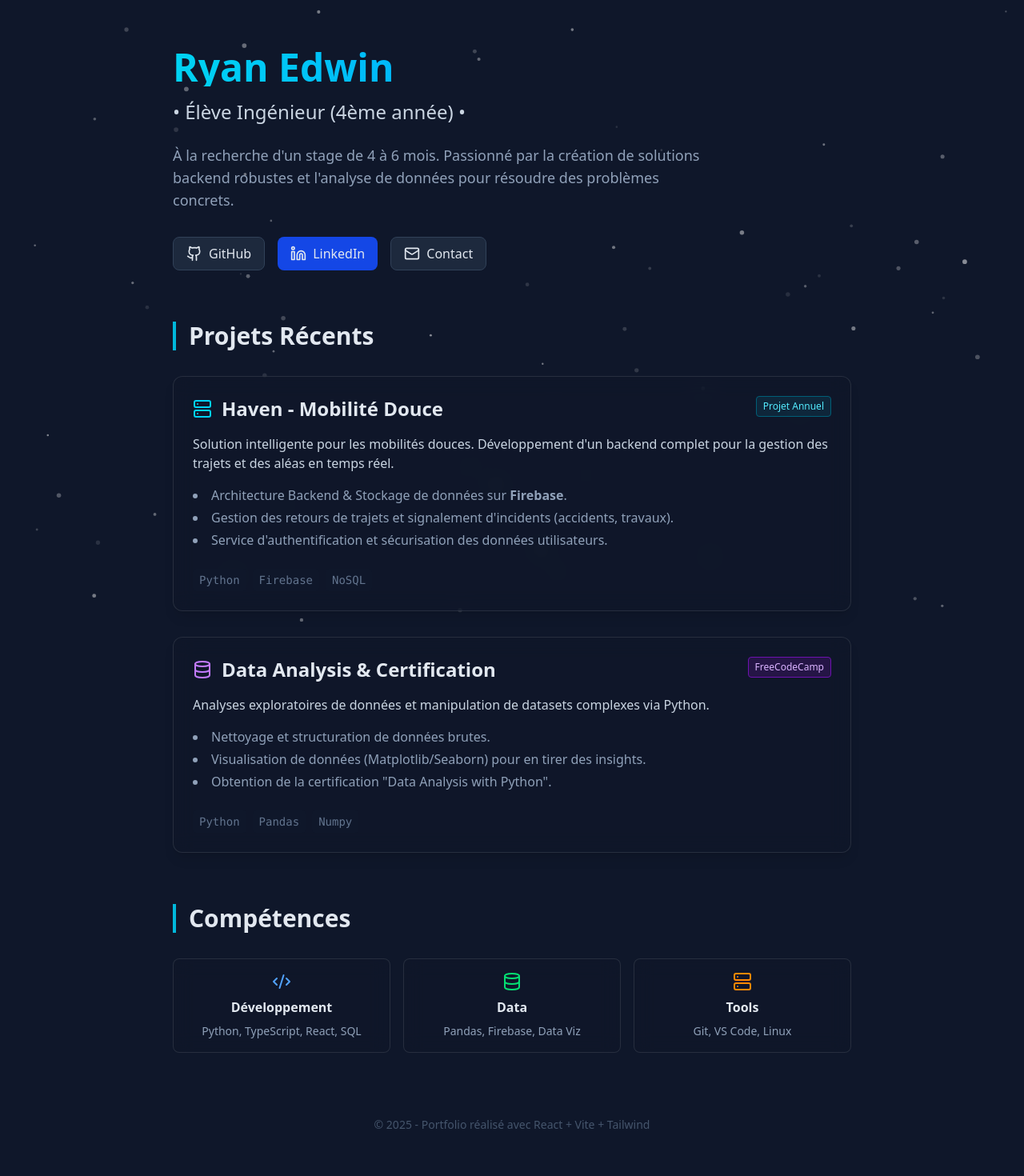
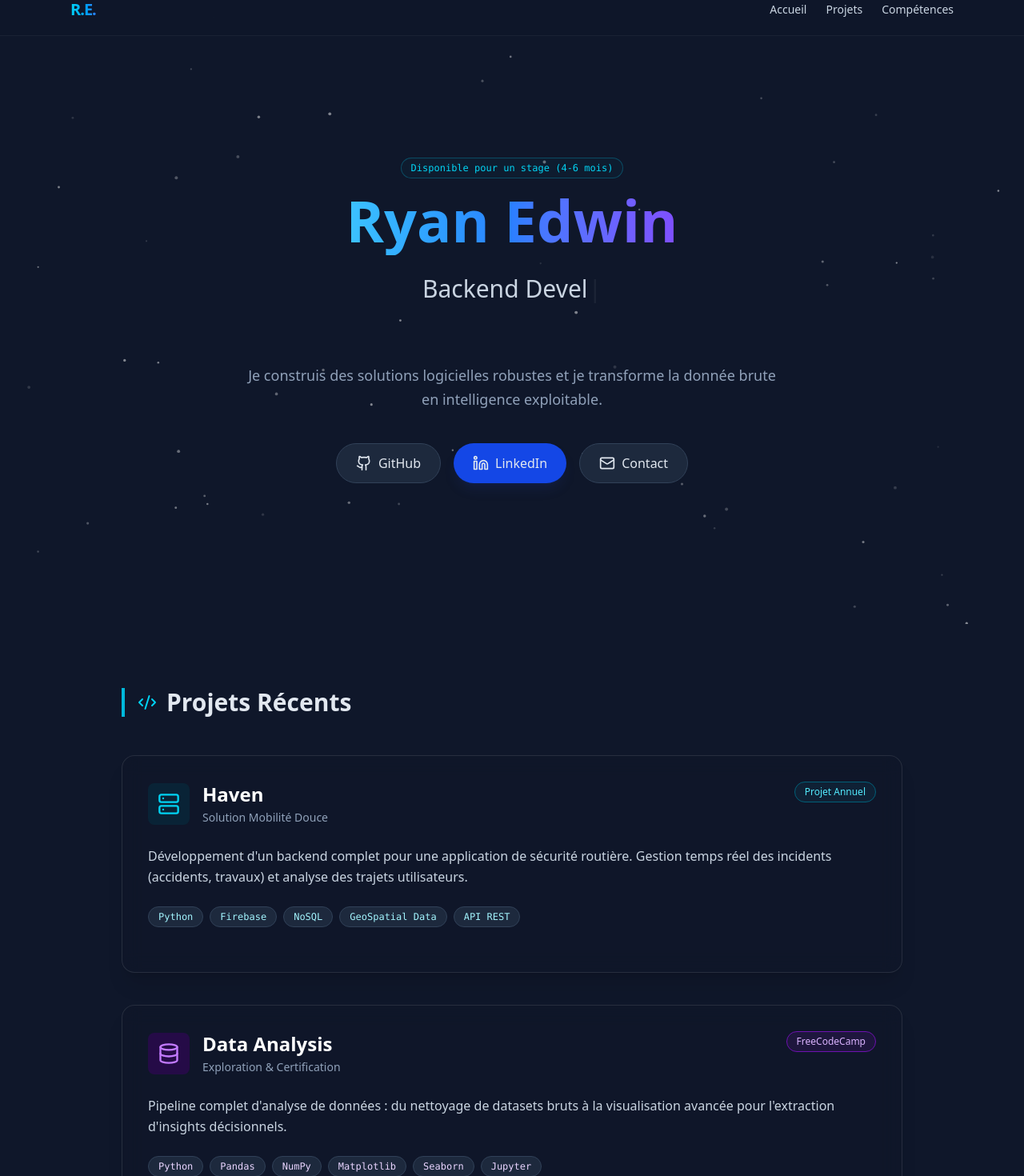
Before and after one commit to ryanwi102/portfolio-data-eng, a React (Vite) app: page / in a window 1280 px wide. Shown: the part 20-1490 px from the top of the page at 80% size. Built offline with nearby package versions, Linux system fonts and the light colour scheme.

Commit message:
Upgrade motion

```diff
--- a/package.json
+++ b/package.json
@@ -14,9 +14,11 @@
     "@tailwindcss/vite": "^4.1.17",
     "@tsparticles/react": "^3.0.0",
     "@tsparticles/slim": "^3.9.1",
+    "framer-motion": "^12.23.26",
     "lucide-react": "^0.556.0",
     "react": "^19.2.0",
-    "react-dom": "^19.2.0"
+    "react-dom": "^19.2.0",
+    "typewriter-effect": "^2.22.0"
   },
   "devDependencies": {
     "@eslint/js": "^9.39.1",
--- a/src/App.tsx
+++ b/src/App.tsx
@@ -1,29 +1,32 @@
+// @ts-nocheck
 import { useEffect, useState, useMemo } from "react";
 import Particles, { initParticlesEngine } from "@tsparticles/react";
 import { loadSlim } from "@tsparticles/slim";
-import { Github, Linkedin, Mail, Database, Server, Code2 } from 'lucide-react';
+import { Github, Linkedin, Mail, Database, Server, Code2, ChevronDown, ExternalLink } from 'lucide-react';
+import { motion } from "framer-motion";
+import Typewriter from 'typewriter-effect';
 
 function App() {
   const [init, setInit] = useState(false);
 
-  // Configuration de l'effet Galaxie
+  // --- CONFIGURATION GALAXIE ---
   const galaxyOptions = useMemo(() => ({
     background: { color: { value: "transparent" } },
     fpsLimit: 120,
     interactivity: {
       events: {
         onHover: { enable: true, mode: "repulse" },
-        resize: { enable: true }, // J'ai aussi corrigé cette ligne pour être sûr
+        resize: { enable: true },
       },
       modes: { repulse: { distance: 100, duration: 0.4 } },
     },
     particles: {
       color: { value: "#ffffff" },
-      move: { enable: true, speed: 0.5 },
-      number: { density: { enable: true, area: 800 }, value: 150 },
+      move: { enable: true, speed: 0.3 }, // Vitesse ralentie pour plus d'élégance
+      number: { density: { enable: true, area: 800 }, value: 120 },
       opacity: { value: { min: 0.1, max: 0.5 }, animation: { enable: true, speed: 1 } },
       shape: { type: "circle" },
-      size: { value: { min: 1, max: 3 } },
+      size: { value: { min: 1, max: 2 } },
     },
     detectRetina: true,
   }), []);
@@ -36,125 +39,230 @@ function App() {
     });
   }, []);
 
+  // Fonction de scroll fluide
+  const scrollToSection = (id) => {
+    const element = document.getElementById(id);
+    if (element) {
+      element.scrollIntoView({ behavior: 'smooth' });
+    }
+  };
+
   return (
     <div className="min-h-screen font-sans selection:bg-cyan-500 selection:text-white pb-20 relative overflow-hidden bg-[radial-gradient(ellipse_at_top,_var(--tw-gradient-stops))] from-slate-900 via-[#090E24] to-black text-slate-200">
 
       {/* BACKGROUND ANIMÉ */}
       {init && (
-        <Particles
-          id="tsparticles"
-          options={galaxyOptions}
-          className="absolute inset-0 -z-10 h-full w-full"
-        />
+        <Particles id="tsparticles" options={galaxyOptions} className="absolute inset-0 -z-10 h-full w-full" />
       )}
+
+      {/* NAVBAR FLOTTANTE */}
+      <nav className="fixed top-0 w-full z-50 bg-slate-900/70 backdrop-blur-md border-b border-white/5">
+        <div className="max-w-6xl mx-auto px-6 h-16 flex items-center justify-between">
+          <div className="font-bold text-xl tracking-tighter bg-gradient-to-r from-cyan-400 to-blue-500 text-transparent bg-clip-text cursor-pointer" onClick={() => scrollToSection('hero')}>
+            R.E.
+          </div>
+          <div className="flex gap-6 text-sm font-medium text-slate-300">
+            <button onClick={() => scrollToSection('hero')} className="hover:text-cyan-400 transition">Accueil</button>
+            <button onClick={() => scrollToSection('projects')} className="hover:text-cyan-400 transition">Projets</button>
+            <button onClick={() => scrollToSection('skills')} className="hover:text-cyan-400 transition">Compétences</button>
+          </div>
+        </div>
+      </nav>
 
       {/* CONTENU PRINCIPAL */}
       <div className="relative z-10">
 
-        {/* HEADER / HERO */}
-        <header className="max-w-4xl mx-auto pt-20 px-6 mb-16 text-center md:text-left">
-          <h1 className="text-5xl font-bold mb-4 bg-gradient-to-r from-cyan-400 to-blue-500 text-transparent bg-clip-text">
+        {/* HERO SECTION */}
+        <header id="hero" className="min-h-screen flex flex-col justify-center items-center text-center px-6 pt-10">
+          <motion.div
+            initial={{ opacity: 0, y: 20 }}
+            animate={{ opacity: 1, y: 0 }}
+            transition={{ duration: 0.8 }}
+            className="max-w-4xl"
+          >
+            <div className="inline-block px-3 py-1 mb-4 text-xs font-mono text-cyan-400 border border-cyan-500/30 rounded-full bg-cyan-900/10">
+              Disponible pour un stage (4-6 mois)
+            </div>
+
+            <h1 className="text-5xl md:text-7xl font-extrabold mb-6 bg-gradient-to-r from-cyan-300 via-blue-500 to-purple-600 text-transparent bg-clip-text pb-2">
               Ryan Edwin
             </h1>
-          <h2 className="text-2xl text-slate-300 mb-6">
-            • Élève Ingénieur (4ème année) •
-          </h2>
-          <p className="text-slate-400 max-w-2xl mb-8 text-lg mx-auto md:mx-0">
-            À la recherche d'un stage de 4 à 6 mois. Passionné par la création de solutions backend robustes
-            et l'analyse de données pour résoudre des problèmes concrets.
+
+            <div className="text-2xl md:text-3xl text-slate-300 mb-8 font-light h-20">
+              <Typewriter
+                options={{
+                  strings: [
+                    'Élève Ingénieur Informatique 4A',
+                    'Backend Developer (Python/Node)',
+                    'Data Analyst & Engineer',
+                  ],
+                  autoStart: true,
+                  loop: true,
+                  delay: 50,
+                  deleteSpeed: 30,
+                }}
+              />
+            </div>
+
+            <p className="text-slate-400 max-w-2xl mx-auto mb-10 text-lg leading-relaxed">
+              Je construis des solutions logicielles robustes et je transforme la donnée brute en intelligence exploitable.
             </p>
-          <div className="flex gap-4 justify-center md:justify-start">
-            <a href="https://github.com/ryanwi102" target="_blank" className="flex items-center gap-2 px-4 py-2 bg-slate-800 rounded-lg hover:bg-slate-700 transition border border-slate-700">
-              <Github size={20} /> GitHub
+
+            <div className="flex flex-wrap gap-4 justify-center">
+              <a href="https://github.com/ryanwi102" target="_blank" className="flex items-center gap-2 px-6 py-3 bg-slate-800 rounded-full hover:bg-slate-700 transition border border-slate-700 group">
+                <Github size={20} className="group-hover:text-white transition" /> GitHub
               </a>
-            <a href="https://www.linkedin.com/in/ryanedwinruban" target="_blank" className="flex items-center gap-2 px-4 py-2 bg-blue-700 rounded-lg hover:bg-blue-600 transition">
+              <a href="https://www.linkedin.com/in/ryanedwinruban" target="_blank" className="flex items-center gap-2 px-6 py-3 bg-blue-700 rounded-full hover:bg-blue-600 transition shadow-lg shadow-blue-900/20">
                 <Linkedin size={20} /> LinkedIn
               </a>
-            <a href="mailto:edwinruban@et.esiea.fr" className="flex items-center gap-2 px-4 py-2 bg-slate-800 rounded-lg hover:bg-slate-700 transition border border-slate-700">
+              <a href="mailto:edwinruban@et.esiea.fr" className="flex items-center gap-2 px-6 py-3 bg-slate-800 rounded-full hover:bg-slate-700 transition border border-slate-700">
                 <Mail size={20} /> Contact
               </a>
             </div>
+          </motion.div>
+
+          {/* FLÈCHE QUI DESCEND */}
+          <motion.div
+            initial={{ opacity: 0 }}
+            animate={{ opacity: 1 }}
+            transition={{ delay: 1, duration: 1 }}
+            className="absolute bottom-10 animate-bounce cursor-pointer"
+            onClick={() => scrollToSection('projects')}
+          >
+            <ChevronDown size={32} className="text-slate-500" />
+          </motion.div>
         </header>
 
         {/* PROJETS */}
-        <main className="max-w-4xl mx-auto px-6">
-          <h3 className="text-3xl font-bold mb-8 border-l-4 border-cyan-500 pl-4">Projets Récents</h3>
+        <section id="projects" className="max-w-5xl mx-auto px-6 py-20">
+          <motion.div
+            initial={{ opacity: 0, x: -50 }}
+            whileInView={{ opacity: 1, x: 0 }}
+            viewport={{ once: true }}
+            transition={{ duration: 0.6 }}
+          >
+            <h3 className="text-3xl font-bold mb-12 border-l-4 border-cyan-500 pl-4 flex items-center gap-3">
+              <Code2 className="text-cyan-400"/> Projets Récents
+            </h3>
+          </motion.div>
 
-          <div className="grid gap-8">
+          <div className="grid gap-10">
 
-            {/* PROJET 1 : HAVEN */}
-            <div className="bg-slate-900/40 backdrop-blur-md p-6 rounded-xl border border-white/10 hover:border-cyan-500/50 transition duration-300 shadow-lg">
-              <div className="flex justify-between items-start mb-4">
-                <div className="flex items-center gap-3">
-                  <Server className="text-cyan-400" size={24} />
-                  <h4 className="text-2xl font-bold">Haven - Mobilité Douce</h4>
+            {/* PROJET 1 */}
+            <motion.div
+              initial={{ opacity: 0, y: 50 }}
+              whileInView={{ opacity: 1, y: 0 }}
+              viewport={{ once: true }}
+              transition={{ duration: 0.5 }}
+              className="group bg-slate-900/40 backdrop-blur-md p-8 rounded-2xl border border-white/10 hover:border-cyan-500/50 transition duration-300 shadow-xl hover:shadow-cyan-900/20"
+            >
+              <div className="flex justify-between items-start mb-6">
+                <div className="flex items-center gap-4">
+                  <div className="p-3 bg-cyan-950/50 rounded-lg text-cyan-400">
+                    <Server size={28} />
                   </div>
-                <span className="bg-cyan-900/30 text-cyan-300 text-xs px-2 py-1 rounded border border-cyan-800">Projet Annuel</span>
-              </div>
-              <p className="text-slate-300 mb-4">
-                Solution intelligente pour les mobilités douces. Développement d'un backend complet pour la gestion des trajets et des aléas en temps réel.
-              </p>
-              <ul className="list-disc list-inside text-slate-400 mb-6 space-y-1">
-                <li>Architecture Backend & Stockage de données sur <strong>Firebase</strong>.</li>
-                <li>Gestion des retours de trajets et signalement d'incidents (accidents, travaux).</li>
-                <li>Service d'authentification et sécurisation des données utilisateurs.</li>
-              </ul>
-              <div className="flex gap-2 text-sm font-mono text-slate-500">
-                <span className="bg-slate-900 px-2 py-1 rounded">Python</span>
-                <span className="bg-slate-900 px-2 py-1 rounded">Firebase</span>
-                <span className="bg-slate-900 px-2 py-1 rounded">NoSQL</span>
+                  <div>
+                    <h4 className="text-2xl font-bold text-white group-hover:text-cyan-400 transition">Haven</h4>
+                    <span className="text-sm text-slate-400">Solution Mobilité Douce</span>
                   </div>
                 </div>
+                <span className="bg-cyan-900/20 text-cyan-300 text-xs px-3 py-1 rounded-full border border-cyan-800">Projet Annuel</span>
+              </div>
 
-            {/* PROJET 2 : DATA ANALYSIS */}
-            <div className="bg-slate-900/40 backdrop-blur-md p-6 rounded-xl border border-white/10 hover:border-cyan-500/50 transition duration-300 shadow-lg">
-              <div className="flex justify-between items-start mb-4">
-                <div className="flex items-center gap-3">
-                  <Database className="text-purple-400" size={24} />
-                  <h4 className="text-2xl font-bold">Data Analysis & Certification</h4>
+              <p className="text-slate-300 mb-6 leading-relaxed">
+                Développement d'un backend complet pour une application de sécurité routière. Gestion temps réel des incidents (accidents, travaux) et analyse des trajets utilisateurs.
+              </p>
+
+              <div className="flex flex-wrap gap-2 mb-6">
+                {['Python', 'Firebase', 'NoSQL', 'GeoSpatial Data', 'API REST'].map((tech) => (
+                  <span key={tech} className="px-3 py-1 bg-slate-800 text-cyan-200 text-xs font-mono rounded-full border border-slate-700">
+                    {tech}
+                  </span>
+                ))}
               </div>
-                <span className="bg-purple-900/30 text-purple-300 text-xs px-2 py-1 rounded border border-purple-800">FreeCodeCamp</span>
+            </motion.div>
+
+            {/* PROJET 2 */}
+            <motion.div
+              initial={{ opacity: 0, y: 50 }}
+              whileInView={{ opacity: 1, y: 0 }}
+              viewport={{ once: true }}
+              transition={{ duration: 0.5, delay: 0.2 }}
+              className="group bg-slate-900/40 backdrop-blur-md p-8 rounded-2xl border border-white/10 hover:border-purple-500/50 transition duration-300 shadow-xl hover:shadow-purple-900/20"
+            >
+              <div className="flex justify-between items-start mb-6">
+                <div className="flex items-center gap-4">
+                  <div className="p-3 bg-purple-950/50 rounded-lg text-purple-400">
+                    <Database size={28} />
                   </div>
-              <p className="text-slate-300 mb-4">
-                Analyses exploratoires de données et manipulation de datasets complexes via Python.
-              </p>
-              <ul className="list-disc list-inside text-slate-400 mb-6 space-y-1">
-                <li>Nettoyage et structuration de données brutes.</li>
-                <li>Visualisation de données (Matplotlib/Seaborn) pour en tirer des insights.</li>
-                <li>Obtention de la certification "Data Analysis with Python".</li>
-              </ul>
-              <div className="flex gap-2 text-sm font-mono text-slate-500">
-                <span className="bg-slate-900 px-2 py-1 rounded">Python</span>
-                <span className="bg-slate-900 px-2 py-1 rounded">Pandas</span>
-                <span className="bg-slate-900 px-2 py-1 rounded">Numpy</span>
+                  <div>
+                    <h4 className="text-2xl font-bold text-white group-hover:text-purple-400 transition">Data Analysis</h4>
+                    <span className="text-sm text-slate-400">Exploration & Certification</span>
                   </div>
                 </div>
+                <span className="bg-purple-900/20 text-purple-300 text-xs px-3 py-1 rounded-full border border-purple-800">FreeCodeCamp</span>
+              </div>
+
+              <p className="text-slate-300 mb-6 leading-relaxed">
+                Pipeline complet d'analyse de données : du nettoyage de datasets bruts à la visualisation avancée pour l'extraction d'insights décisionnels.
+              </p>
+
+              <div className="flex flex-wrap gap-2 mb-6">
+                {['Python', 'Pandas', 'NumPy', 'Matplotlib', 'Seaborn', 'Jupyter'].map((tech) => (
+                  <span key={tech} className="px-3 py-1 bg-slate-800 text-purple-200 text-xs font-mono rounded-full border border-slate-700">
+                    {tech}
+                  </span>
+                ))}
+              </div>
+
+              <a href="https://www.freecodecamp.org/learn/data-analysis-with-python/" target="_blank" className="inline-flex items-center gap-2 text-sm text-purple-400 hover:text-purple-300 font-medium transition">
+                Voir la certification <ExternalLink size={14} />
+              </a>
+            </motion.div>
 
           </div>
+        </section>
 
         {/* COMPETENCES */}
-          <h3 className="text-3xl font-bold mb-8 mt-16 border-l-4 border-cyan-500 pl-4">Compétences</h3>
-          <div className="grid grid-cols-1 md:grid-cols-3 gap-4 mb-20">
-            <div className="bg-slate-900/40 backdrop-blur-md border border-white/10 p-4 rounded-lg text-center">
-              <Code2 className="mx-auto mb-2 text-blue-400" />
-              <h5 className="font-bold mb-2">Développement</h5>
-              <p className="text-sm text-slate-400">Python, TypeScript, React, SQL</p>
-            </div>
-            <div className="bg-slate-900/40 backdrop-blur-md border border-white/10 p-4 rounded-lg text-center">
-              <Database className="mx-auto mb-2 text-green-400" />
-              <h5 className="font-bold mb-2">Data</h5>
-              <p className="text-sm text-slate-400">Pandas, Firebase, Data Viz</p>
-            </div>
-            <div className="bg-slate-900/40 backdrop-blur-md border border-white/10 p-4 rounded-lg text-center">
-              <Server className="mx-auto mb-2 text-orange-400" />
-              <h5 className="font-bold mb-2">Tools</h5>
-              <p className="text-sm text-slate-400">Git, VS Code, Linux</p>
+        <section id="skills" className="bg-slate-900/30 py-20 border-t border-white/5">
+          <div className="max-w-5xl mx-auto px-6">
+             <motion.div
+                initial={{ opacity: 0, y: 30 }}
+                whileInView={{ opacity: 1, y: 0 }}
+                viewport={{ once: true }}
+                className="text-center mb-16"
+              >
+                <h3 className="text-3xl font-bold mb-4">Arsenal Technique</h3>
+                <p className="text-slate-400">Les outils que j'utilise pour construire l'avenir</p>
+             </motion.div>
+
+            <div className="grid grid-cols-2 md:grid-cols-4 gap-6">
+               {[
+                 { icon: Code2, title: "Frontend", tools: "React, TS, Tailwind", color: "text-blue-400" },
+                 { icon: Database, title: "Data Science", tools: "Pandas, NumPy, Viz", color: "text-green-400" },
+                 { icon: Server, title: "Backend", tools: "Python, Firebase, SQL", color: "text-orange-400" },
+                 { icon: ExternalLink, title: "Outils", tools: "Git, Linux, VS Code", color: "text-pink-400" },
+               ].map((skill, index) => (
+                 <motion.div
+                    key={skill.title}
+                    initial={{ opacity: 0, scale: 0.9 }}
+                    whileInView={{ opacity: 1, scale: 1 }}
+                    viewport={{ once: true }}
+                    transition={{ delay: index * 0.1 }}
+                    className="bg-slate-800/50 p-6 rounded-xl text-center hover:bg-slate-800 transition border border-white/5 hover:border-slate-600 group"
+                 >
+                    <skill.icon className={`mx-auto mb-4 ${skill.color} group-hover:scale-110 transition duration-300`} size={32} />
+                    <h4 className="font-bold text-lg mb-2 text-white">{skill.title}</h4>
+                    <p className="text-sm text-slate-400">{skill.tools}</p>
+                 </motion.div>
+               ))}
             </div>
           </div>
-        </main>
+        </section>
 
-        <footer className="text-center text-slate-600 text-sm pb-8">
-          <p>© 2025 - Portfolio réalisé avec React + Vite + Tailwind</p>
+        <footer className="text-center text-slate-600 text-sm py-10 bg-black/20">
+          <p className="mb-2">© 2025 - Ryan Edwin</p>
+          <p>Fait avec React, Tailwind & beaucoup de ☕️</p>
         </footer>
       </div>
     </div>
```
Also changed, not shown: 1 other file (tests, documents, lock files or other folders). Lines whose indentation alone changed are shown as unchanged.
